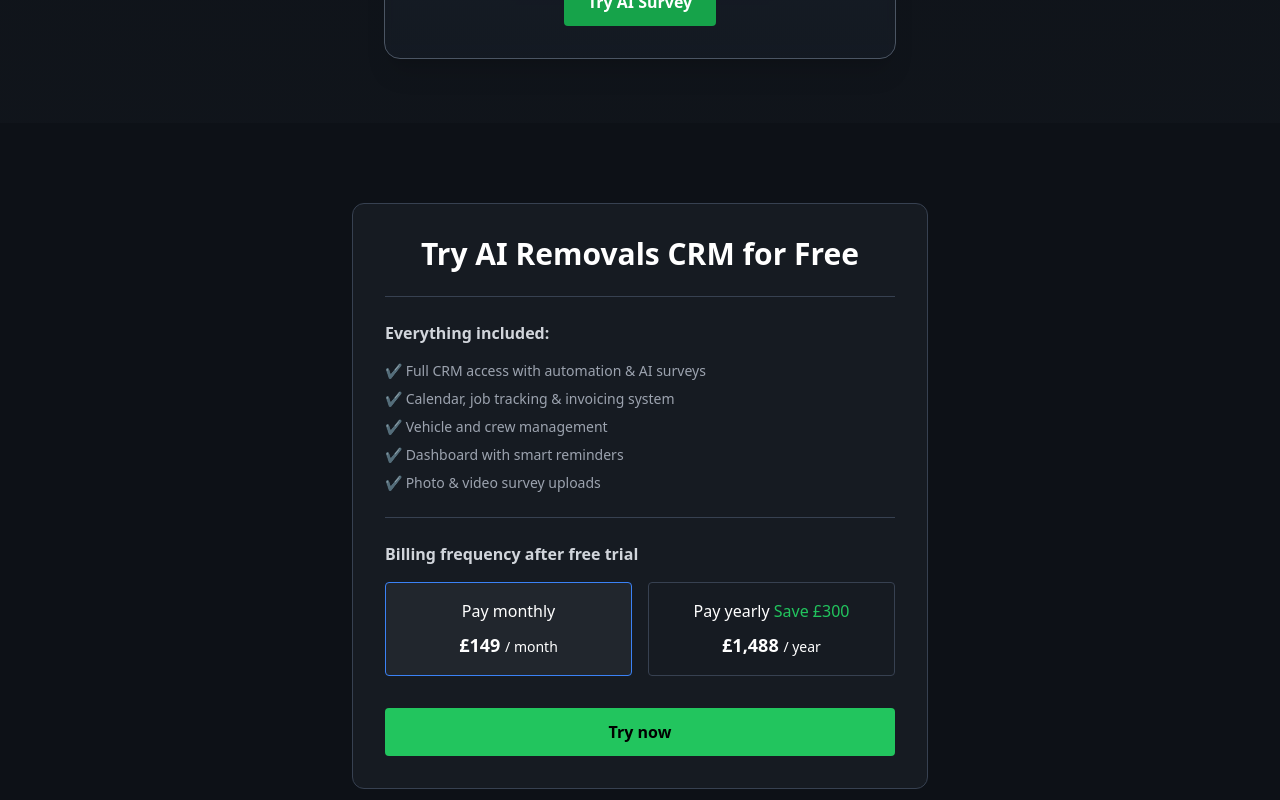
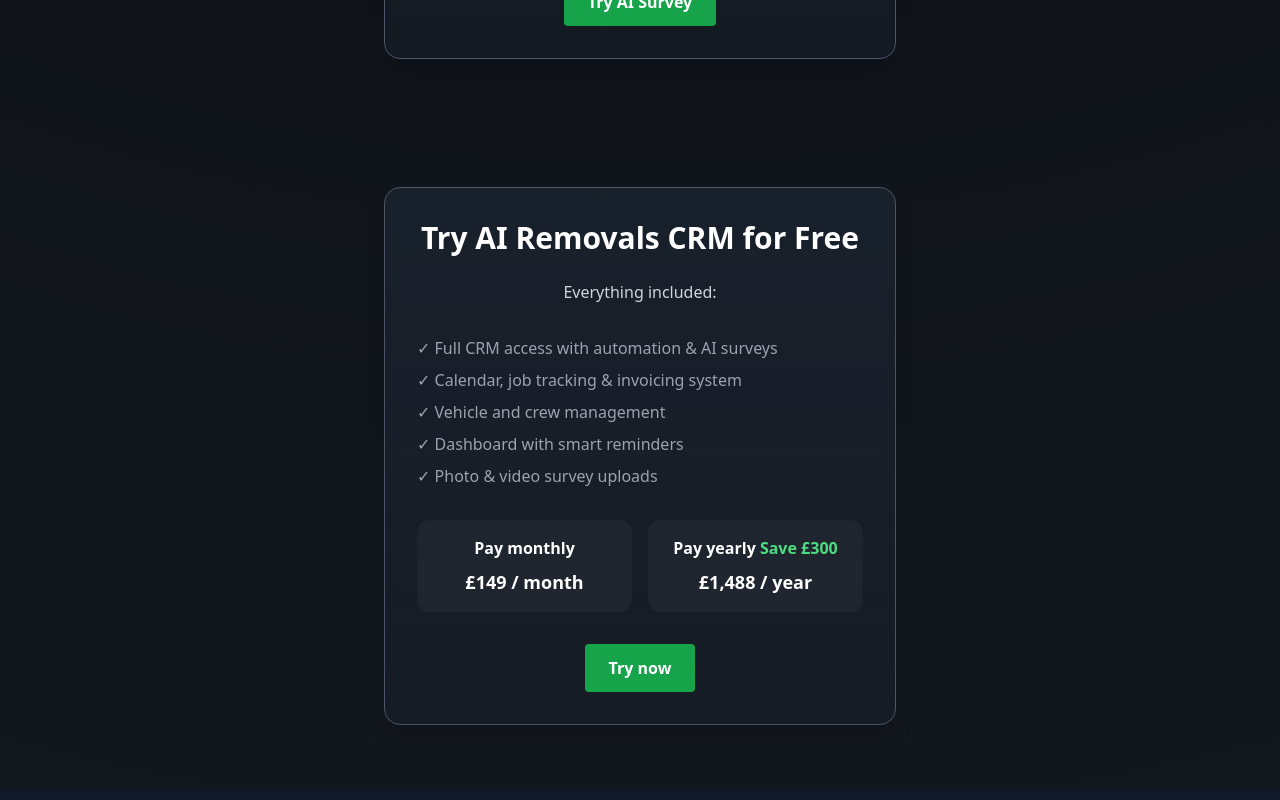
Before and after one commit to Gullmegler/mitt-prosjekt, a React (Create React App) app: page / in a window 1280 px wide. Shown: the part 1700-2500 px from the top of the page. Built offline with nearby package versions, Linux system fonts and the light colour scheme.

Commit message:
Update Prices.jsx

```diff
--- a/src/components/Prices.jsx
+++ b/src/components/Prices.jsx
@@ -1,52 +1,36 @@
-import React, { useState } from "react";
+import React from "react";
 
 export default function Prices() {
-  const [selected, setSelected] = useState("monthly");
+  return (
+    <section className="bg-github text-white py-16 px-4 flex justify-center">
+      <div className="bg-gradient-to-b from-[#1f2937]/60 to-[#1f2937]/30 backdrop-blur-sm border border-gray-600 rounded-2xl shadow-xl max-w-lg w-full p-8 text-center">
+        <h2 className="text-2xl md:text-3xl font-bold mb-6">
+          Try AI Removals CRM for Free
+        </h2>
+        <p className="text-gray-300 mb-8">Everything included:</p>
 
-  return (
-    <section className="bg-[#0d1117] text-white py-20 px-4 flex justify-center">
-      <div className="bg-[#161b22] border border-gray-700 rounded-xl w-full max-w-xl p-8">
-        <h2 className="text-2xl md:text-3xl font-extrabold mb-6 text-center">Try AI Removals CRM for Free</h2>
+        <ul className="text-gray-400 text-left space-y-2">
+          <li>✓ Full CRM access with automation & AI surveys</li>
+          <li>✓ Calendar, job tracking & invoicing system</li>
+          <li>✓ Vehicle and crew management</li>
+          <li>✓ Dashboard with smart reminders</li>
+          <li>✓ Photo & video survey uploads</li>
+        </ul>
 
-        <div className="border-t border-gray-700 pt-6">
-          <p className="mb-4 font-semibold text-gray-300">Everything included:</p>
-          <ul className="list-none space-y-2 text-gray-400 text-sm">
-            <li>✔️ Full CRM access with automation & AI surveys</li>
-            <li>✔️ Calendar, job tracking & invoicing system</li>
-            <li>✔️ Vehicle and crew management</li>
-            <li>✔️ Dashboard with smart reminders</li>
-            <li>✔️ Photo & video survey uploads</li>
-          </ul>
-        </div>
-
-        <div className="border-t border-gray-700 pt-6 mt-6">
-          <p className="mb-4 font-semibold text-gray-300">Billing frequency after free trial</p>
-
-          <div className="flex flex-col md:flex-row gap-4">
-            <button
-              onClick={() => setSelected("monthly")}
-              className={`flex-1 border rounded p-4 ${
-                selected === "monthly" ? "border-blue-500 bg-[#21262d]" : "border-gray-700 bg-transparent"
-              }`}
-            >
-              <p className="font-medium text-white">Pay monthly</p>
-              <p className="text-lg font-extrabold mt-2">£149 <span className="font-normal text-sm">/ month</span></p>
-            </button>
-            <button
-              onClick={() => setSelected("yearly")}
-              className={`flex-1 border rounded p-4 ${
-                selected === "yearly" ? "border-blue-500 bg-[#21262d]" : "border-gray-700 bg-transparent"
-              }`}
-            >
-              <p className="font-medium text-white">Pay yearly <span className="text-green-500">Save £300</span></p>
-              <p className="text-lg font-extrabold mt-2">£1,488 <span className="font-normal text-sm">/ year</span></p>
-            </button>
+        <div className="mt-8 grid grid-cols-1 md:grid-cols-2 gap-4">
+          <div className="bg-[#ffffff0a] rounded-xl p-4 shadow-inner">
+            <h3 className="font-semibold text-white mb-2">Pay monthly</h3>
+            <p className="text-lg font-bold">£149 / month</p>
+          </div>
+          <div className="bg-[#ffffff0a] rounded-xl p-4 shadow-inner">
+            <h3 className="font-semibold text-white mb-2">
+              Pay yearly <span className="text-green-400">Save £300</span>
+            </h3>
+            <p className="text-lg font-bold">£1,488 / year</p>
           </div>
         </div>
 
-        <button
-          className="mt-8 w-full bg-green-500 hover:bg-green-600 text-black font-bold py-3 rounded transition-all"
-        >
+        <button className="mt-8 bg-green-600 hover:bg-green-700 text-white font-semibold px-6 py-3 rounded transition">
           Try now
         </button>
       </div>
```
